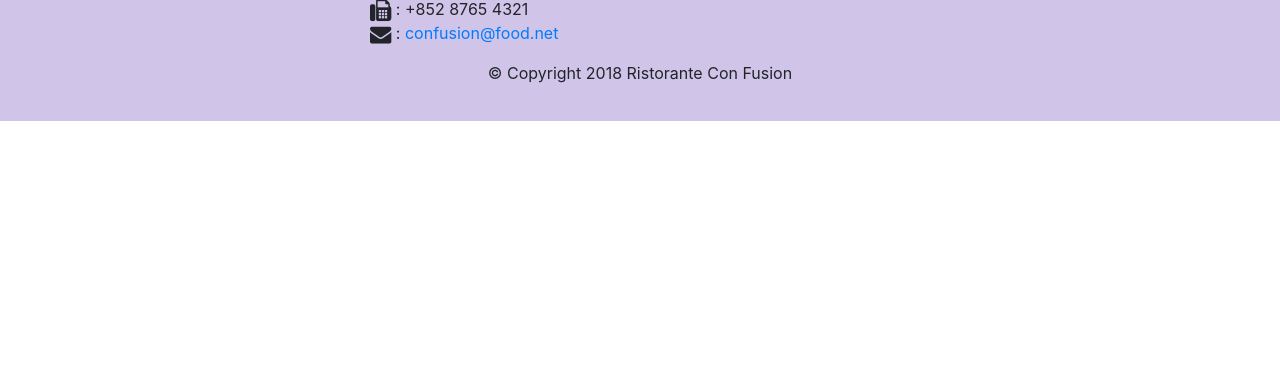
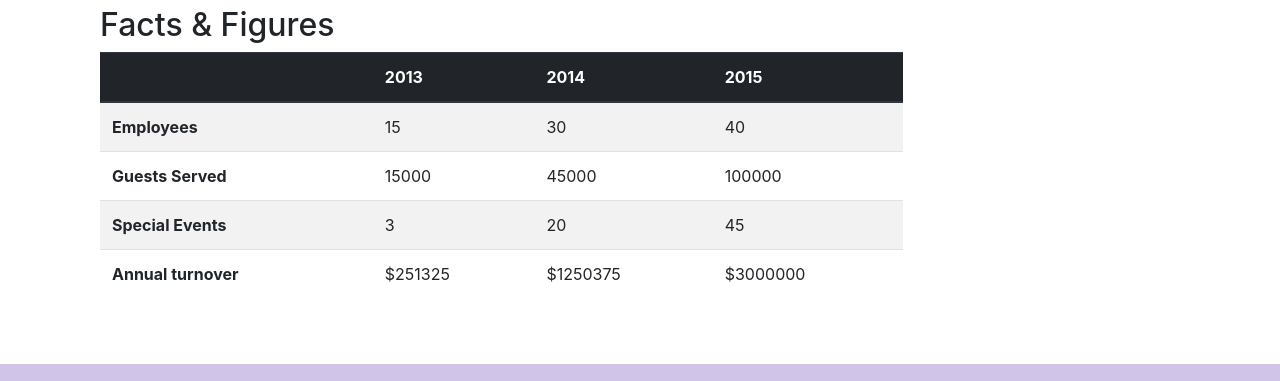
Before and after one commit to Prit1912/bootstrap_practice, a website: page aboutus.html in a window 1280 px wide. Shown: the part 1692-2073 px from the top of the page. Before the commit the page ends 1813 px from the top, so only its background shows below. Drawn offline with nearby package versions, Linux system fonts and the light colour scheme.

Commit message:
Tables and Cards

```diff
--- a/aboutus.html
+++ b/aboutus.html
@@ -71,6 +71,31 @@
                 <p>The restaurant traces its humble beginnings to <em>The Frying Pan</em>, a successful chain started by our CEO, Mr. Peter Pan, that featured for the first time the world's best cuisines in a pan.</p>
             </div>
             <div class="col col-sm">
+                <div class="card">
+                    <h3 class="card-header bg-primary text-white">Facts at a glance</h3>
+                    <div class="card-body">
+                        <dl class="row">
+                            <dt class="col-6">Started</dt>
+                            <dd class="col-6">19th Dec 2000</dd>
+                            <dt class="col-6">Major stake holder</dt>
+                            <dd class="col-6">HK Fine Foods Inc.</dd>
+                            <dt class="col-6">Last Year's turnover</dt>
+                            <dd class="col-6">$1250375</dd>
+                            <dt class="col-6">Employees</dt>
+                            <dd class="col-6">40</dd>
+                        </dl>
+                    </div>
+                </div>
+            </div>
+            <div class="col-12">
+                <div class="card card-body bg-light">
+                    <blockquote class="blockquote">
+                        <p class="mb-0">You better cut the pizza in four piece because i am not hungry enough to eat six</p>
+                        <footer class="blockquote-footer">Yogi Berra,
+                            <cite title="Source Title">The wit and wisdom of Yogi Berra, P. Pepe, Diversion Books, 2014</cite>
+                        </footer>
+                    </blockquote>
+                </div>
             </div>
         </div>
 
@@ -87,6 +112,53 @@
                 <h3>Alberto Somayya <small>Executive Chef</small></h3>
                 <p class="d-none d-sm-block">Award winning three-star Michelin chef with wide International experience having worked closely with whos-who in the culinary world, he specializes in creating mouthwatering Indo-Italian fusion experiences. He says, <em>Put together the cuisines from the two craziest cultures, and you get a winning hit! Amma Mia!</em></p>
             </div>
+       </div>
+
+       <div class="row row-content">
+           <div class="col-12 col-sm-9">
+                <h2>Facts &amp; Figures</h2>
+                <div class="table-responsive">
+                    <table class="table table-striped">
+                        <thead class="thead-dark">
+                            <tr>
+                                <th>&nbsp;</th>
+                                <th>2013</th>
+                                <th>2014</th>
+                                <th>2015</th>
+                            </tr>
+                        </thead>
+                        <tbody>
+                            <tr>
+                                <th>Employees</th>
+                                <td>15</td>
+                                <td>30</td>
+                                <td>40</td>
+                            </tr>
+                            <tr>
+                                <th>Guests Served</th>
+                                <td>15000</td>
+                                <td>45000</td>
+                                <td>100000</td>
+                            </tr>
+                            <tr>
+                                <th>Special Events</th>
+                                <td>3</td>
+                                <td>20</td>
+                                <td>45</td>
+                            </tr>
+                            <tr>
+                                <th>Annual turnover</th>
+                                <td>$251325</td>
+                                <td>$1250375</td>
+                                <td>$3000000</td>
+                            </tr>
+                        </tbody>
+                    </table>
+                </div>
+           </div>
+           <div class="col-12 col-sm-3">
+
+           </div>
        </div>
 
     </div>
```
